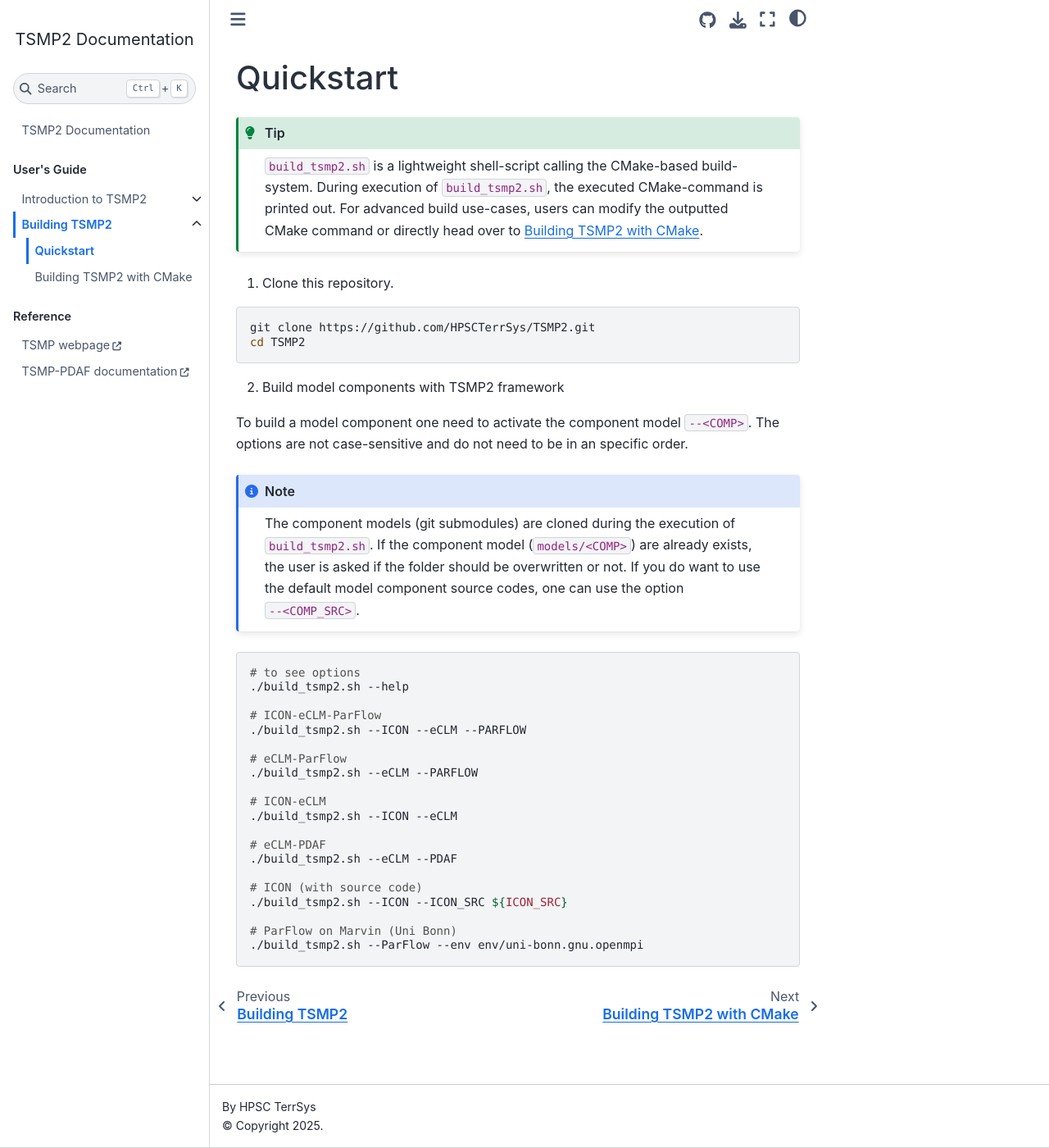
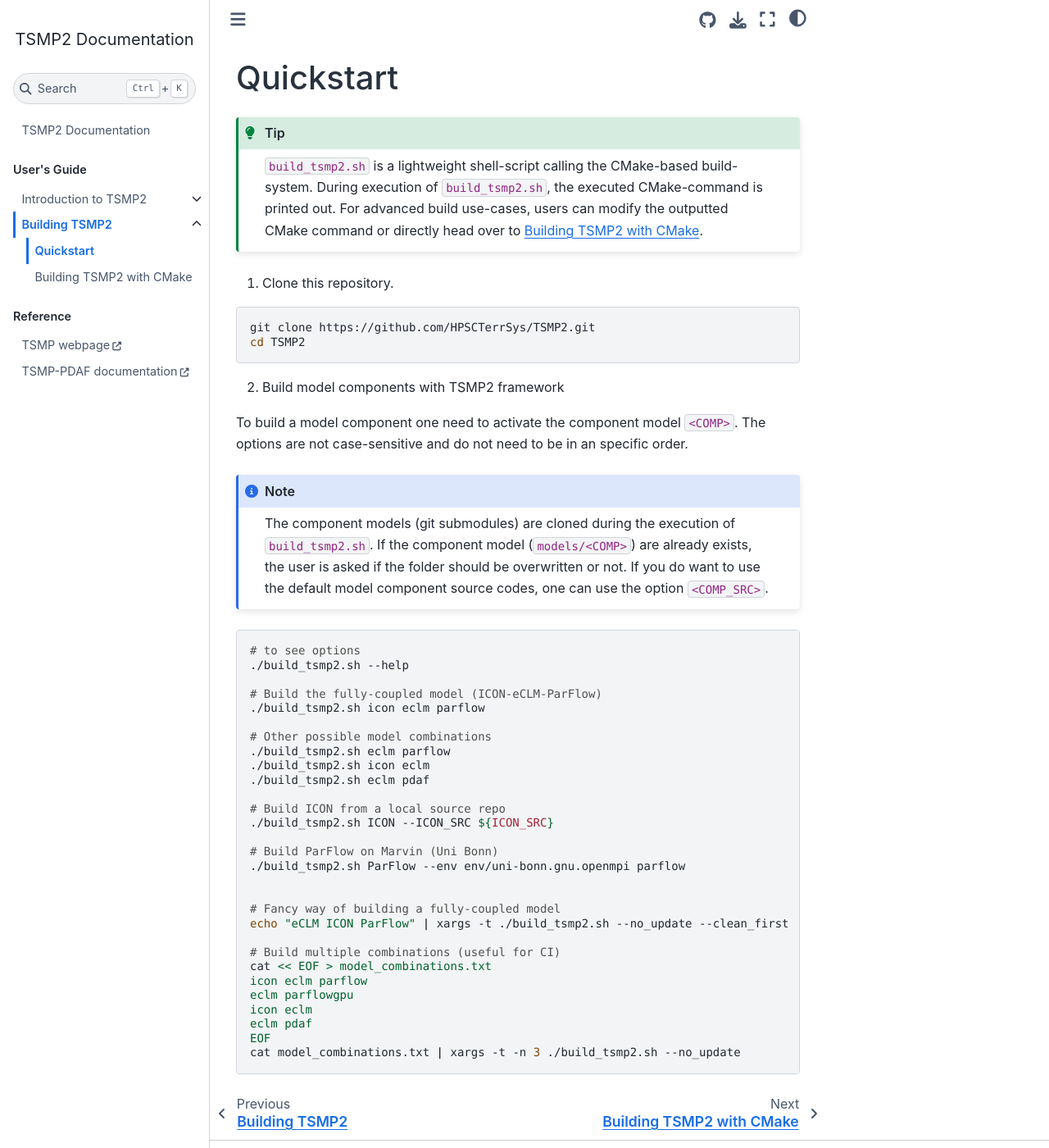
Before and after one commit to HPSCTerrSys/TSMP2, a Jupyter Book: the page built from docs/users_guide/building_TSMP2/Quickstart.md, in a window 1280 px wide and 1400 px high. Shown: the whole window at 82% size. Built offline with Jupyter Book 1.0.4 settings and Sphinx 7.4.7 and the Sphinx Book theme 1.1.4, drawn with Linux system fonts in a browser that asks for light colours.

Commit message:
Updated Quickstard.md

````diff
--- a/docs/users_guide/building_TSMP2/Quickstart.md
+++ b/docs/users_guide/building_TSMP2/Quickstart.md
@@ -13,31 +13,40 @@ cd TSMP2
 
 2. Build model components with TSMP2 framework
 
-To build a model component one need to activate the component model `--<COMP>`. The options are not case-sensitive and do not need to be in an specific order.
+To build a model component one need to activate the component model `<COMP>`. The options are not case-sensitive and do not need to be in an specific order.
 
 ```{note}
-The component models (git submodules) are cloned during the execution of `build_tsmp2.sh`. If the component model (`models/<COMP>`) are already exists, the user is asked if the folder should be overwritten or not. If you do want to use the default model component source codes, one can use the option `--<COMP_SRC>`.
+The component models (git submodules) are cloned during the execution of `build_tsmp2.sh`. If the component model (`models/<COMP>`) are already exists, the user is asked if the folder should be overwritten or not. If you do want to use the default model component source codes, one can use the option `<COMP_SRC>`.
 ```
 
 ```bash
 # to see options
 ./build_tsmp2.sh --help
 
-# ICON-eCLM-ParFlow
-./build_tsmp2.sh --ICON --eCLM --PARFLOW
+# Build the fully-coupled model (ICON-eCLM-ParFlow)
+./build_tsmp2.sh icon eclm parflow
 
-# eCLM-ParFlow
-./build_tsmp2.sh --eCLM --PARFLOW
+# Other possible model combinations
+./build_tsmp2.sh eclm parflow
+./build_tsmp2.sh icon eclm
+./build_tsmp2.sh eclm pdaf
 
-# ICON-eCLM
-./build_tsmp2.sh --ICON --eCLM
+# Build ICON from a local source repo
+./build_tsmp2.sh ICON --ICON_SRC ${ICON_SRC}
 
-# eCLM-PDAF
-./build_tsmp2.sh --eCLM --PDAF
+# Build ParFlow on Marvin (Uni Bonn)
+./build_tsmp2.sh ParFlow --env env/uni-bonn.gnu.openmpi parflow
 
-# ICON (with source code)
-./build_tsmp2.sh --ICON --ICON_SRC ${ICON_SRC}
 
-# ParFlow on Marvin (Uni Bonn)
-./build_tsmp2.sh --ParFlow --env env/uni-bonn.gnu.openmpi
+# Fancy way of building a fully-coupled model
+echo "eCLM ICON ParFlow" | xargs -t ./build_tsmp2.sh --no_update --clean_first
+
+# Build multiple combinations (useful for CI)
+cat << EOF > model_combinations.txt
+icon eclm parflow
+eclm parflowgpu
+icon eclm
+eclm pdaf
+EOF
+cat model_combinations.txt | xargs -t -n 3 ./build_tsmp2.sh --no_update
 ```
````
